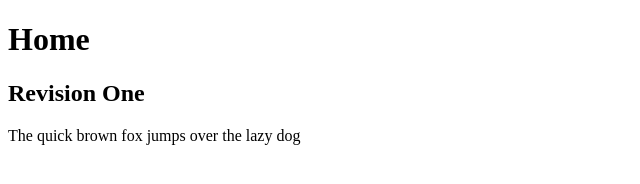
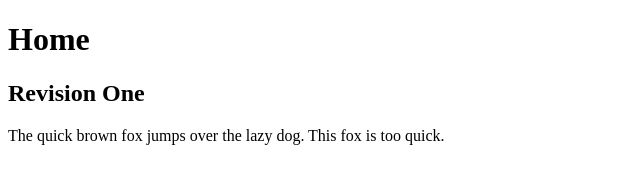
Before and after one commit to deepakgit2018/DeepakGitHubRepo, a plain HTML site: page Index.html in a window 1280 px wide. Shown: the whole page, without its empty margins (0-640 px from the left). Drawn offline with Linux system fonts and the light colour scheme.

```diff
--- a/Index.html
+++ b/Index.html
@@ -8,7 +8,7 @@
 
   <h1>Home</h1>
   <h2>Revision One</h2>
-  <p>The quick brown fox jumps over the lazy dog</p>
+  <p>The quick brown fox jumps over the lazy dog. This fox is too quick.</p>
 
 </body>
 </html>
```
Also changed, not shown: cat.txt (added).
